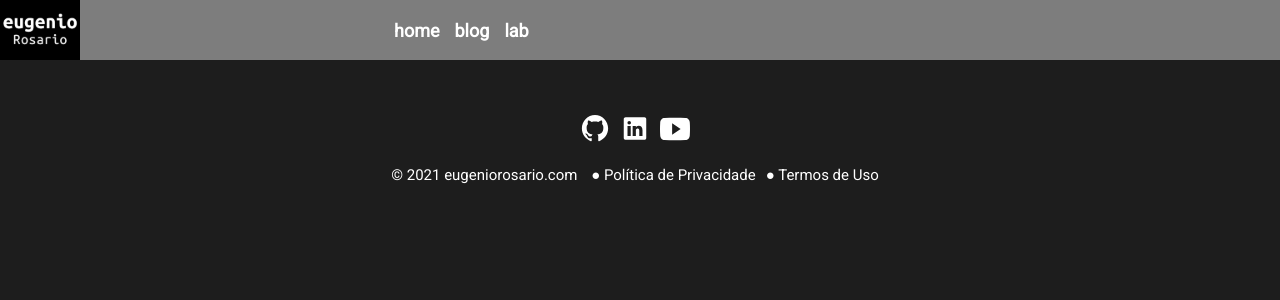
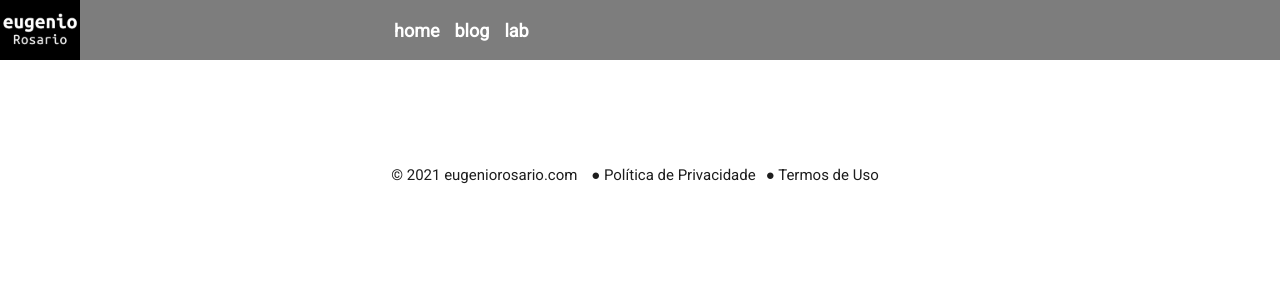
Before and after one commit to MrRosario/erblog, a Next.js app: page /post in a window 1280 px wide. Shown: the top 300 px of the page. Built offline with nearby package versions, Linux system fonts and the light colour scheme.

Commit message:
light mode

```diff
--- /dev/null
+++ b/styles/dark.css
@@ -0,0 +1,15 @@
+body {
+    background-color: #1D1D1D;
+}
+h1, h2, h3, h4, p{
+    color: #ffffff;
+}
+.post__content pre {
+    background-color: #f8f9fb;
+}
+.post__content pre code{
+    color: #383a42;
+}
+.card__description{
+    color: #ededed;
+}
--- a/styles/globals.css
+++ b/styles/globals.css
@@ -5,7 +5,7 @@
   padding: 0;
   margin: 0;
   font-family: 'Roboto', sans-serif;
-    background-color: #1D1D1D;
+  background-color: #ffffff;
 }
 a {
   color: inherit;
@@ -18,14 +18,14 @@
 h1, h2, h3{
   font-style: normal;
   font-weight: 300;
-  color: #ffffff;
+  color: #1D1D1D;
   line-height: 33px;
   letter-spacing: 0.05em;
   margin: 0;
 }
 
 p{
-  color: #ffffff;
+  color: #1D1D1D;
   font-size: 15px;
   line-height: 25px;
 }
@@ -83,20 +83,12 @@
 /******Blog Post*******/
 .post{
   padding: 10px;
-  color: #ffffff;
+  color: #1D1D1D;
 }
 .post__content img{
  width: 100%;
  height: auto;
 }
-
-/* .post__content p {
-  color: #ffffff;
-}
-.post__content h1,
-.post__content h2 {
-  color: #ffffff;
-} */
 .post__content pre {
   display: block;
   padding: 10px;
@@ -123,14 +115,12 @@
   display: block;
   width: 100%;
   max-height: 330px;
-  background: #1D1D1D;
-  border: 0.5px solid rgba(255, 255, 255, 0.9);
   position: relative;
-  color: #CBCBCB;
   font-weight: 300;
   padding: 10px;
-  margin-bottom: 10px;
+  margin-bottom: 20px;
   cursor: pointer;
+  box-shadow: 0px 1px 8px 1px #000000;
 }
 .card:active{
   border: 1px solid #17ceeb;
@@ -151,7 +141,6 @@
   font-size: 18px;
   margin: 15px 0;
   font-weight: normal;
-  color: #ededed;
   letter-spacing: -0.04px;
   line-height: 1.3em;
 }
```
